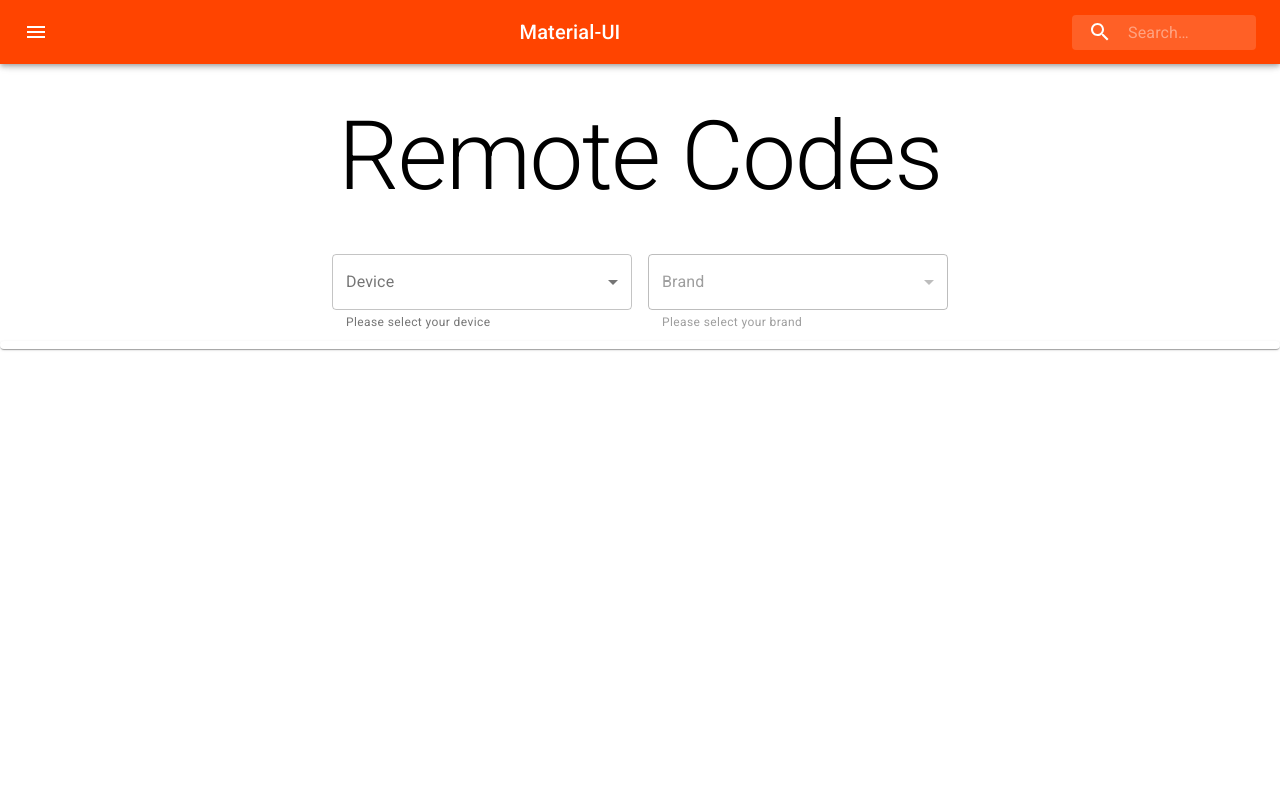
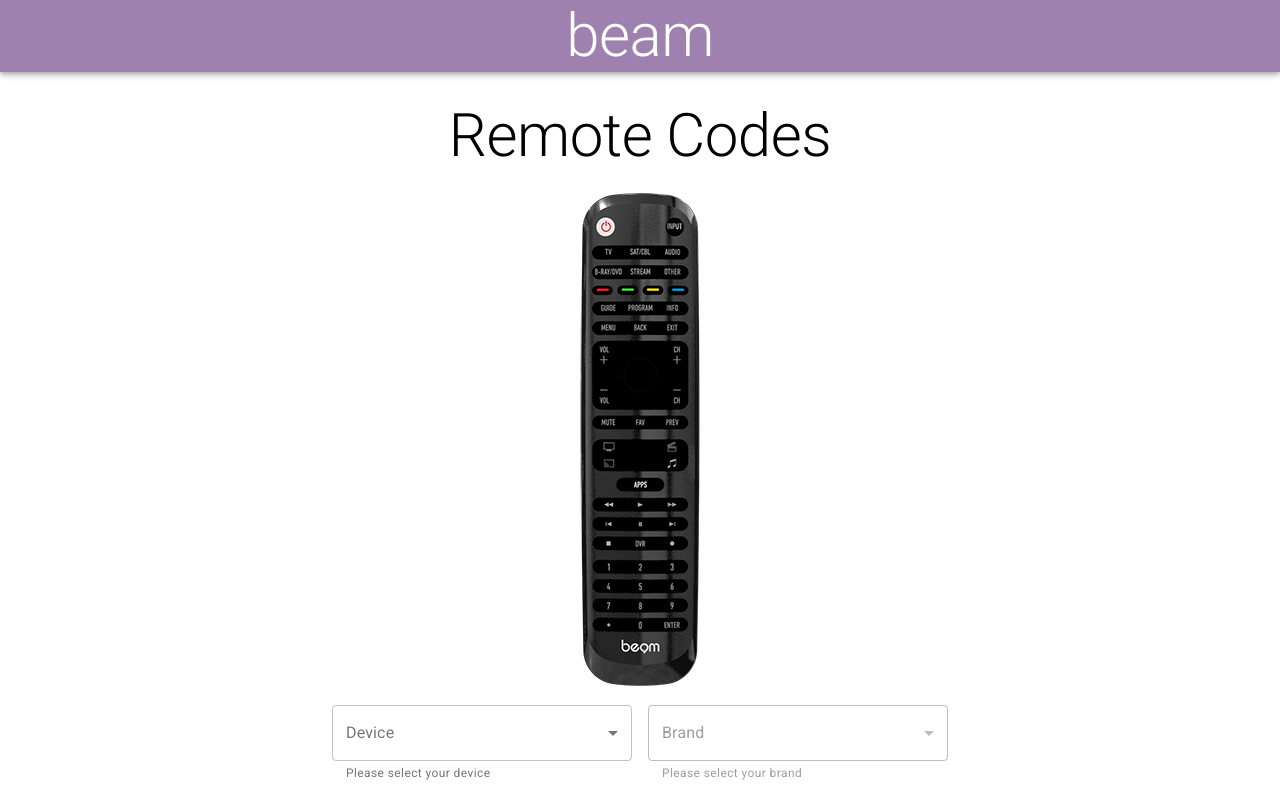
Before and after one commit to Marcioshub/remote-codes-demo, a React (Create React App) app: page / in a window 1280 px wide. Built offline with nearby package versions, Linux system fonts and the light colour scheme.

Commit message:
added images

```diff
--- a/src/App.js
+++ b/src/App.js
@@ -1,13 +1,18 @@
-import React from "react";
+import React, { Fragment } from "react";
 import "./App.css";
 import Navigationbar from "./components/Navigationbar";
 import Typography from "@material-ui/core/Typography";
 import { makeStyles } from "@material-ui/core/styles";
 import NewInputs from "./components/Inputs";
 
+import remote from "./images/remote.png";
+
+import Footer from "./components/Footer";
+
 const useStyles = makeStyles({
   root: {
     width: "100%",
+
     textAlign: "center"
   }
 });
@@ -24,10 +29,12 @@ function App() {
       <br />
       <br />
       <div>
-        <Typography variant="h1" component="h2" gutterBottom>
+        <Typography variant="h2" gutterBottom>
           Remote Codes
         </Typography>
       </div>
+
+      <img src={remote} />
 
       <NewInputs />
     </div>
--- a/src/components/CodeChips.js
+++ b/src/components/CodeChips.js
@@ -12,7 +12,10 @@ const useStyles = makeStyles(theme => ({
     padding: theme.spacing(0.5)
   },
   chip: {
-    margin: theme.spacing(0.5)
+    margin: theme.spacing(0.5),
+    height: 40,
+    width: 90,
+    fontSize: 20
   }
 }));
 
--- /dev/null
+++ b/src/components/Footer.js
@@ -0,0 +1,12 @@
+import React from "react";
+import Typography from "@material-ui/core/Typography";
+
+export default function Footer() {
+  return (
+    <div className="footer">
+      <Typography variant="h6" gutterBottom className="text-footer">
+        Beam® is a registered trademark of Southern Telecom, Inc.
+      </Typography>
+    </div>
+  );
+}
--- a/src/components/Navigationbar.js
+++ b/src/components/Navigationbar.js
@@ -1,21 +1,10 @@
 import React from "react";
 import AppBar from "@material-ui/core/AppBar";
 import Toolbar from "@material-ui/core/Toolbar";
-import IconButton from "@material-ui/core/IconButton";
 import Typography from "@material-ui/core/Typography";
-import InputBase from "@material-ui/core/InputBase";
 import { fade, makeStyles } from "@material-ui/core/styles";
-import MenuIcon from "@material-ui/icons/Menu";
-import SearchIcon from "@material-ui/icons/Search";
 
-import Drawer from "@material-ui/core/Drawer";
-import List from "@material-ui/core/List";
-import Divider from "@material-ui/core/Divider";
-import ListItem from "@material-ui/core/ListItem";
-import ListItemIcon from "@material-ui/core/ListItemIcon";
-import ListItemText from "@material-ui/core/ListItemText";
-import InboxIcon from "@material-ui/icons/MoveToInbox";
-import MailIcon from "@material-ui/icons/Mail";
+import logo from "../images/beam-logo.png";
 
 const useStyles = makeStyles(theme => ({
   root: {
@@ -26,8 +15,7 @@ const useStyles = makeStyles(theme => ({
     marginRight: theme.spacing(2)
   },
   title: {
-    flexGrow: 1,
-    display: "none",
+    flex: 1,
     [theme.breakpoints.up("sm")]: {
       display: "block"
     }
@@ -80,55 +68,22 @@ const useStyles = makeStyles(theme => ({
 export default function SearchAppBar() {
   const classes = useStyles();
 
-  const [state, setState] = React.useState({
-    left: false
-  });
-
-  const toggleDrawer = (side, open) => event => {
-    console.log("pressed");
-    if (
-      event.type === "keydown" &&
-      (event.key === "Tab" || event.key === "Shift")
-    ) {
-      return;
-    }
-
-    setState({ ...state, [side]: open });
-  };
-
-  const sideList = side => (
-    <div
-      className={classes.list}
-      role="presentation"
-      onClick={toggleDrawer(side, false)}
-      onKeyDown={toggleDrawer(side, false)}
-    >
-      <List>
-        {["Inbox", "Starred", "Send email", "Drafts"].map((text, index) => (
-          <ListItem button key={text}>
-            <ListItemIcon>
-              {index % 2 === 0 ? <InboxIcon /> : <MailIcon />}
-            </ListItemIcon>
-            <ListItemText primary={text} />
-          </ListItem>
-        ))}
-      </List>
-      <Divider />
-      <List>
-        {["All mail", "Trash", "Spam"].map((text, index) => (
-          <ListItem button key={text}>
-            <ListItemIcon>
-              {index % 2 === 0 ? <InboxIcon /> : <MailIcon />}
-            </ListItemIcon>
-            <ListItemText primary={text} />
-          </ListItem>
-        ))}
-      </List>
+  return (
+    <div className={classes.root}>
+      <AppBar position="fixed" style={{ marginBottom: "5%", zIndex: 0 }}>
+        <Toolbar>
+          <Typography className={classes.title} variant="h2" noWrap>
+            beam
+          </Typography>
+        </Toolbar>
+      </AppBar>
     </div>
   );
+}
 
-  return (
-    <div className={classes.root}>
+/**
+ *
+ * <div className={classes.root}>
       <AppBar position="fixed" style={{ marginBottom: "5%", zIndex: 0 }}>
         <Toolbar>
           <IconButton
@@ -136,7 +91,6 @@ export default function SearchAppBar() {
             className={classes.menuButton}
             color="inherit"
             aria-label="open drawer"
-            onClick={toggleDrawer("left", true)}
           >
             <MenuIcon />
           </IconButton>
@@ -158,9 +112,5 @@ export default function SearchAppBar() {
           </div>
         </Toolbar>
       </AppBar>
-      <Drawer open={state.left} onClose={toggleDrawer("left", false)}>
-        {sideList("left")}
-      </Drawer>
     </div>
-  );
-}
+ */
--- a/src/index.css
+++ b/src/index.css
@@ -10,3 +10,11 @@ body {
 .MuiMenu-paper {
   height: 300px !important;
 }
+
+.makeStyles-root-178 {
+  padding: 0 !important;
+}
+
+.MuiPaper-elevation1 {
+  box-shadow: none !important;
+}
--- a/src/index.js
+++ b/src/index.js
@@ -10,7 +10,7 @@ const darkTheme = createMuiTheme({
   palette: {
     primary: {
       // light: will be calculated from palette.primary.main,
-      main: "#ff4400"
+      main: "#9F81AF"
       // dark: will be calculated from palette.primary.main,
       // contrastText: will be calculated to contrast with palette.primary.main
     },
```
Also changed, not shown: src/images/beam-logo.png (added), src/images/remote.png (added).
